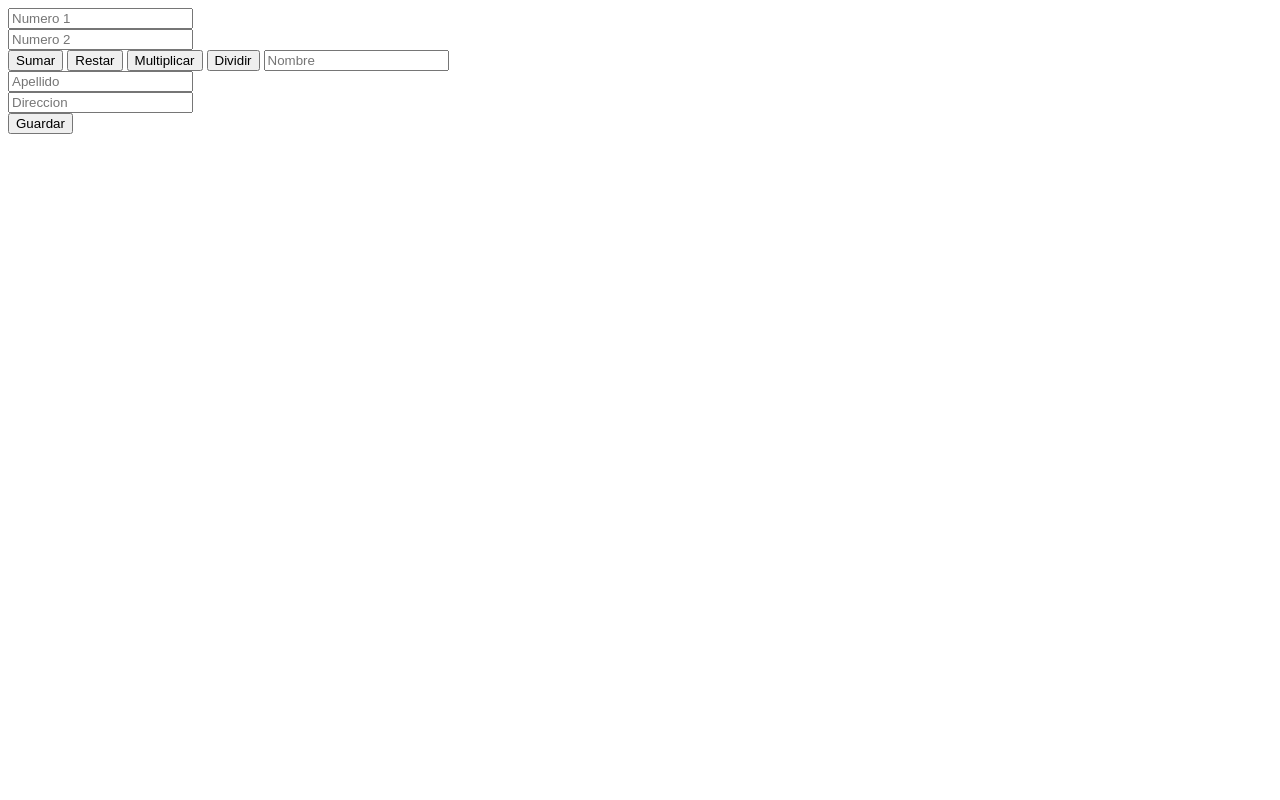
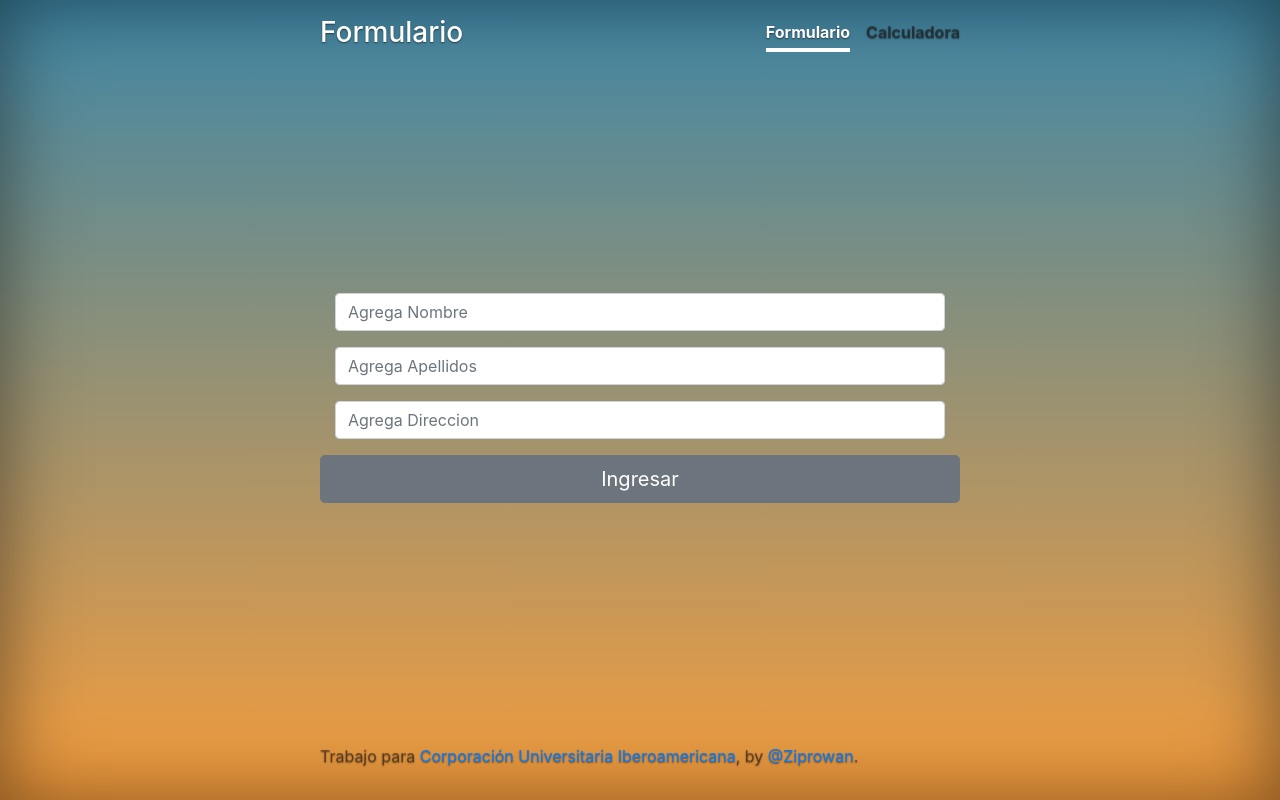
Before and after one commit to Ziprowan/Apis, a website: page Pagina/Index.html in a window 1280 px wide. Drawn offline with nearby package versions, Linux system fonts and the light colour scheme.

Commit message:
ACTUALIZACION DE FORMATO Y ESTILO

```diff
--- a/Pagina/Index.html
+++ b/Pagina/Index.html
@@ -4,29 +4,58 @@
     <meta charset="UTF-8">
     <meta http-equiv="X-UA-Compatible" content="IE=edge">
     <meta name="viewport" content="width=device-width, initial-scale=1.0">
-    <title>Document</title>
-    <link rel="stylesheet" href="style.css">
+    <meta charset="utf-8">
+    <meta name="viewport" content="width=device-width, initial-scale=1, shrink-to-fit=no">
+    <link rel="stylesheet" href="https://cdn.jsdelivr.net/npm/bootstrap@4.6.1/dist/css/bootstrap.min.css" integrity="sha384-zCbKRCUGaJDkqS1kPbPd7TveP5iyJE0EjAuZQTgFLD2ylzuqKfdKlfG/eSrtxUkn" crossorigin="anonymous">
+    <title>LiveForms</title>
+    <link rel="stylesheet" href="./style.css">
 
 </head>
 <body>
 
-    <!-- BASE DE CALCULADORA SENCILLO -->
+    <!-- MENU SUPERIOR -->
 
-    <input class="campos" type="text" id="numero1" placeholder="Numero 1"><br>
-    <input class="campos"type="text" id="numero2" placeholder="Numero 2"><br>
-    <button onclick="suma()">Sumar</button>
-    <button onclick="resta()">Restar</button>
-    <button onclick="multiplicacion()">Multiplicar</button>
-    <button onclick="division()">Dividir</button>
+    <div class="cover-container d-flex w-100 h-100 p-3 mx-auto flex-column">
+        <header class="masthead mb-auto">
+            <div class="inner">
+                <h3 class="masthead-brand">Formulario</h3>
+                <nav class="nav nav-masthead justify-content-center">
+                <a class="nav-link active" href="index.html">Formulario</a>
+                <a class="nav-link" href="calculadora.html">Calculadora</a>
+                </nav>
+            </div>
+        </header>
 
+     <!-- BASE DE FORMULARIO SENCILLO -->
 
-    <!-- BASE DE FORMULARIO SENCILLO -->
+        <div class="container">
+            <div class="row">
+                <div class="col-12">
+                    <div class="form-group">
+                        <input type="text" class="form-control" id="Nombre" placeholder="Agrega Nombre">
+                    </div>
 
-    <input class="campos"type="text" id="Nombre" placeholder="Nombre"><br>
-    <input class="campos"type="text" id="Apellido" placeholder="Apellido"><br>
-    <input class="campos"type="text" id="Direccion" placeholder="Direccion"><br>
+                    <div class="form-group">
+                        <input type="text" class="form-control" id="Apellido" placeholder="Agrega Apellidos">
+                    </div>
 
-    <button type="submit" onclick="iniciarSaludo()">Guardar</button>
+                    <div class="form-group">
+                        <input type="text" class="form-control" id="Direccion" placeholder="Agrega Direccion">
+                    </div>
+                </div>
+
+                <button type="submit" class="btn btn-lg btn-secondary btn-block" onclick="iniciarSaludo()">Ingresar</button>
+
+            </div>
+        </div>
+
+        <footer class="mastfoot mt-auto">
+            <div class="inner">
+                <p>Trabajo para <a href="https://www.ibero.edu.co/">Corporación Universitaria Iberoamericana</a>, by <a href="https://www.twitch.tv/ziprowan">@Ziprowan</a>.</p>
+            </div>
+        </footer>
+
+    </div>
 
     <script src="./scrip.js"></script>
 
--- a/Pagina/scrip.js
+++ b/Pagina/scrip.js
@@ -74,12 +74,13 @@ var division =function(){
 
 var iniciarSaludo =function(){
 
-    var num1 = document.getElementById('numero1').value;
-    var num2 = document.getElementById('numero2').value;
+    var nom = document.getElementById('Nombre').value;
+    var ape = document.getElementById('Apellido').value
+    var dir = document.getElementById('Direccion').value
 
-    var payload = "numero1="+ num1 + "&numero2=" + num2
+    var payload = "Nombre="+ nom + "&Apellido=" + ape + "&Direccion=" + dir
 
-    Post("http://localhost:3000/division",payload,function(Respuesta){
+    Post("http://localhost:3000/iniciarSaludo",payload,function(Respuesta){
         console.log(Respuesta)
     })
 }
--- a/Pagina/style.css
+++ b/Pagina/style.css
@@ -0,0 +1,78 @@
+html,
+body {
+  height: 100%;
+  background: linear-gradient( #3f87a6,#f69d3c);
+}
+
+body {
+  display: flex;
+  color: #fff;
+  text-shadow: 0 .05rem .1rem rgba(0, 0, 0, .5);
+  box-shadow: inset 0 0 5rem rgba(0, 0, 0, .5);
+  align-content: center;
+}
+
+.cover-container {
+  max-width: 42em;
+}
+
+.masthead {
+  margin-bottom: 2rem;
+}
+
+.masthead-brand {
+  margin-bottom: 0;
+}
+
+.nav-masthead .nav-link {
+  padding: .25rem 0;
+  font-weight: 700;
+  color: rgba(31, 24, 24, 0.5);
+  background-color: transparent;
+  border-bottom: .25rem solid transparent;
+}
+
+.nav-masthead .nav-link:hover,
+.nav-masthead .nav-link:focus {
+  color: rgba(31, 24, 24, 0.5);
+}
+
+.nav-masthead .nav-link + .nav-link {
+  margin-left: 1rem;
+}
+
+.nav-masthead .active {
+  color: #fff;
+  border-bottom-color: #fff;
+}
+
+@media (min-width: 48em) {
+  .masthead-brand {
+    float: left;
+  }
+  .nav-masthead {
+    float: right;
+  }
+}
+
+.cover {
+  padding: 0 1.5rem;
+}
+
+.cover .btn-lg {
+  padding: .75rem 1.25rem;
+  font-weight: 700;
+}
+
+.mastfoot {
+  color: rgba(31, 24, 24, 0.5);
+}
+
+.btn-primary{
+  margin-bottom: 10px;
+}
+
+.F{
+  text-align: center;
+  display: contents;
+}
```
Also changed, not shown: Pagina/Calculadora.html (added, +52 -0 lines), app.js (+9 -0 lines), xxx.html (deleted, +0 -75 lines).
